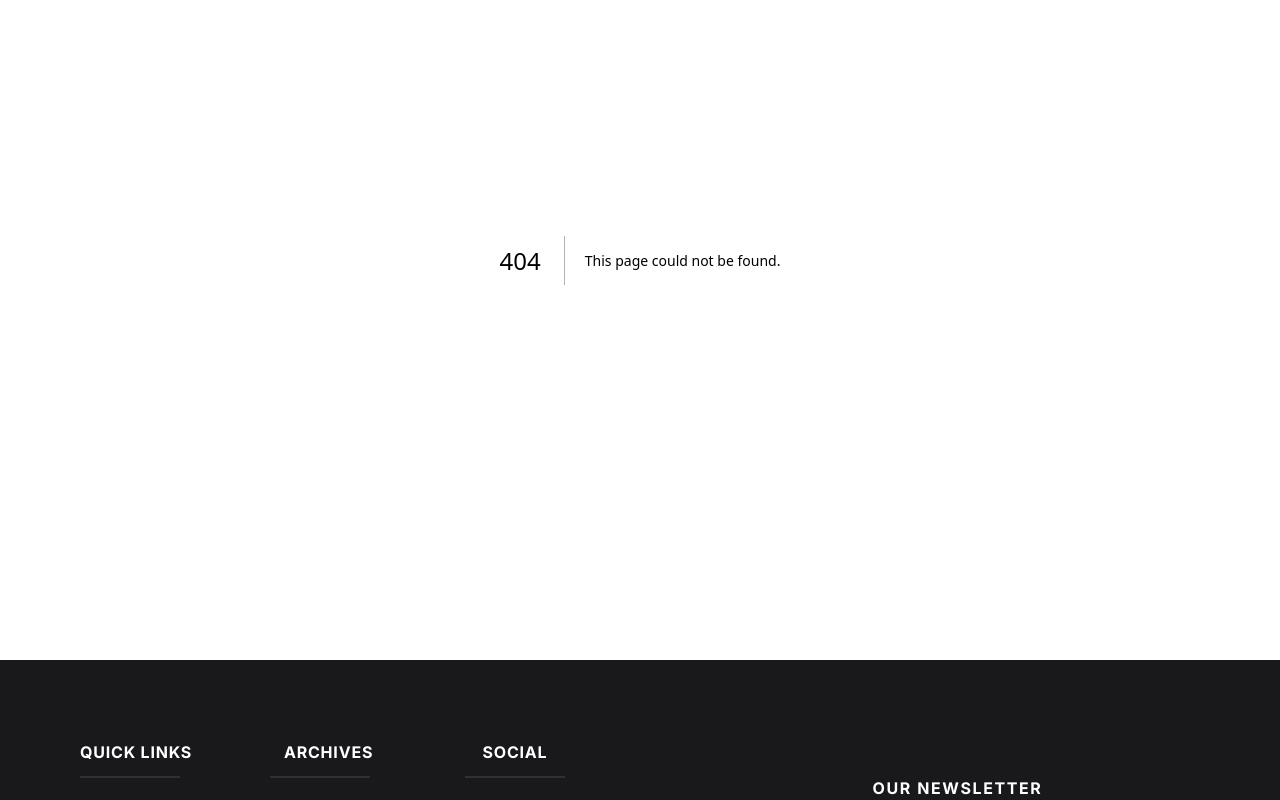
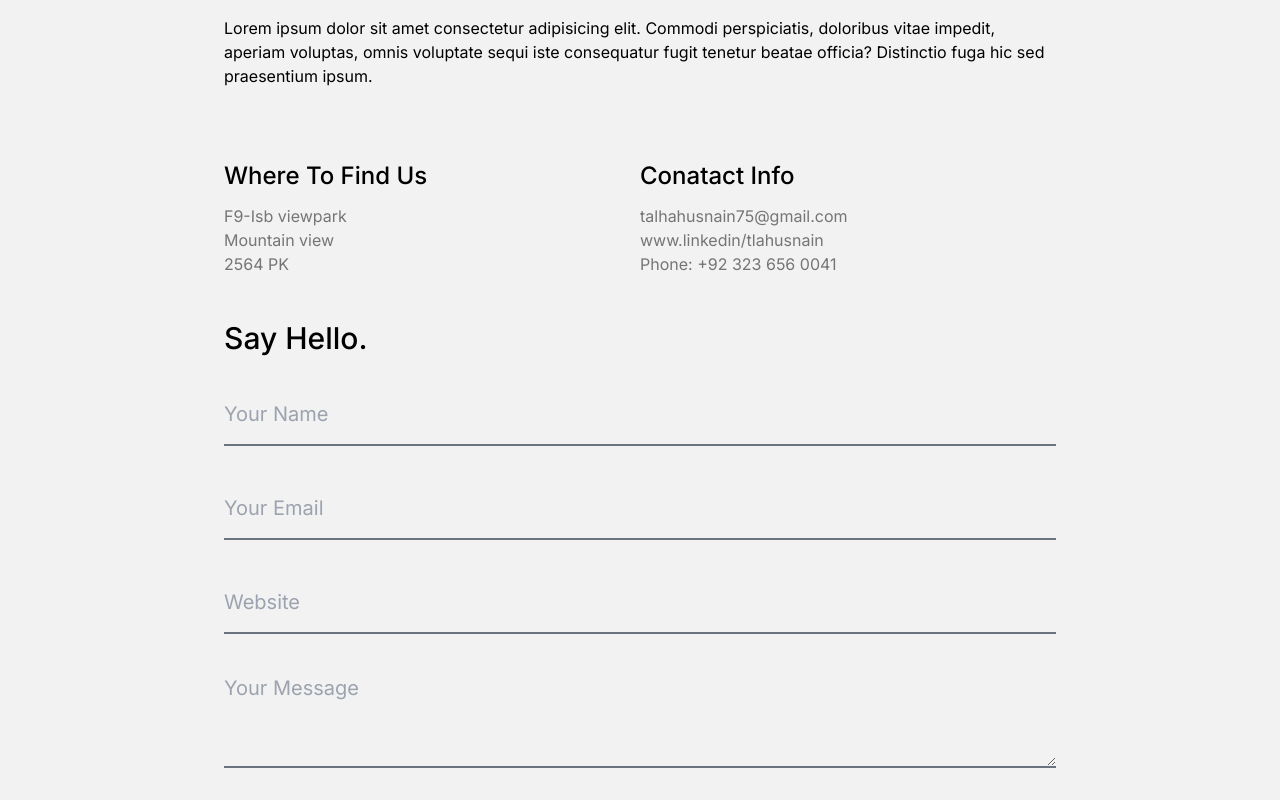
Before and after one commit to Malik-444/blog_App, a Next.js app: page /contact in a window 1280 px wide. Before the commit this address had no page. Shown: the part 340-1140 px from the top of the page. Built offline with nearby package versions, Linux system fonts and the light colour scheme.

Commit message:
Contact Page Add

```diff
--- a/src/app/Components/Navbar.tsx
+++ b/src/app/Components/Navbar.tsx
@@ -61,7 +61,7 @@ const Navbar = (props: Props) => {
           About
         </Link>
         <Link
-          href={"#"}
+          href={"/contact"}
           className="text-[#818b96c9] cursor-pointer hover:text-[#fff]"
         >
           Contact
--- /dev/null
+++ b/src/app/contact/page.tsx
@@ -0,0 +1,82 @@
+import React from "react";
+
+type Props = {};
+
+const Contact = (props: Props) => {
+  return (
+    <div className="bg-[#f2f2f2]">
+      <div className="mx-5 md:mx-10 lg:mx-40 px-2 md:px-16 py-8 flex gap-11 flex-col">
+        <h1 className="font-semibold text-black text-center capitalize p-0 md:p-4 text-4xl md:text-5xl">
+          Feel free to contact us
+        </h1>
+        <p>
+          Lorem ipsum dolor sit amet consectetur adipisicing elit. Commodi
+          perspiciatis, doloribus vitae impedit, aperiam voluptas, omnis
+          voluptate sequi iste consequatur fugit tenetur beatae officia?
+          Distinctio fuga hic sed praesentium ipsum.
+        </p>
+        <div className="flex flex-col md:flex-row justify-around ">
+          <div className="flex-1 flex flex-col mt-3 md:mt-7">
+            <h2 className="font-medium text-black text-2xl capitalize mb-3">
+              Where to find us
+            </h2>
+            <span className="font-normal text-base text-[#757578]">
+              F9-Isb viewpark
+            </span>
+            <span className="font-normal text-base text-[#757578]">
+              Mountain view
+            </span>
+            <span className="font-normal text-base text-[#757578]">
+              2564 PK
+            </span>
+          </div>
+          <div className="flex-1 flex flex-col mt-7">
+            <h2 className="font-medium text-black text-2xl capitalize mb-3">
+              Conatact Info
+            </h2>
+            <span className="font-normal text-base text-[#757578]">
+              talhahusnain75@gmail.com
+            </span>
+            <span className="font-normal text-base text-[#757578]">
+              www.linkedin/tlahusnain
+            </span>
+            <span className="font-normal text-base text-[#757578]">
+              Phone: +92 323 656 0041
+            </span>
+          </div>
+        </div>
+        <div>
+          <h1 className="font-medium text-3xl text-black">Say Hello.</h1>
+          <form className="flex flex-col gap-8 mt-7">
+            <input
+              type="text"
+              placeholder="Your Name"
+              className="border-b-2  text-[#155aa6] text-xl border-gray-500 outline-none py-4 bg-transparent"
+            />
+            <input
+              type="email"
+              placeholder="Your Email"
+              className="border-b-2  text-[#155aa6] text-xl border-gray-500 outline-none py-4 bg-transparent"
+            />
+            <input
+              type="text"
+              placeholder="Website"
+              className="border-b-2  text-[#155aa6] text-xl border-gray-500 outline-none py-4 bg-transparent"
+            />
+            <textarea
+              cols={3}
+              rows={3}
+              placeholder="Your Message"
+              className="border-b-2 text-[#155aa6] text-xl  border-gray-500 outline-none py-2 bg-transparent"
+            ></textarea>
+            <button className="text-lg font-semibold tracking-wider py-4 bg-black text-white hover:bg-[#155aab] hover:transition-all hover:ease-in-out hover:delay-300 duration-150">
+              Submit
+            </button>
+          </form>
+        </div>
+      </div>
+    </div>
+  );
+};
+
+export default Contact;
```
